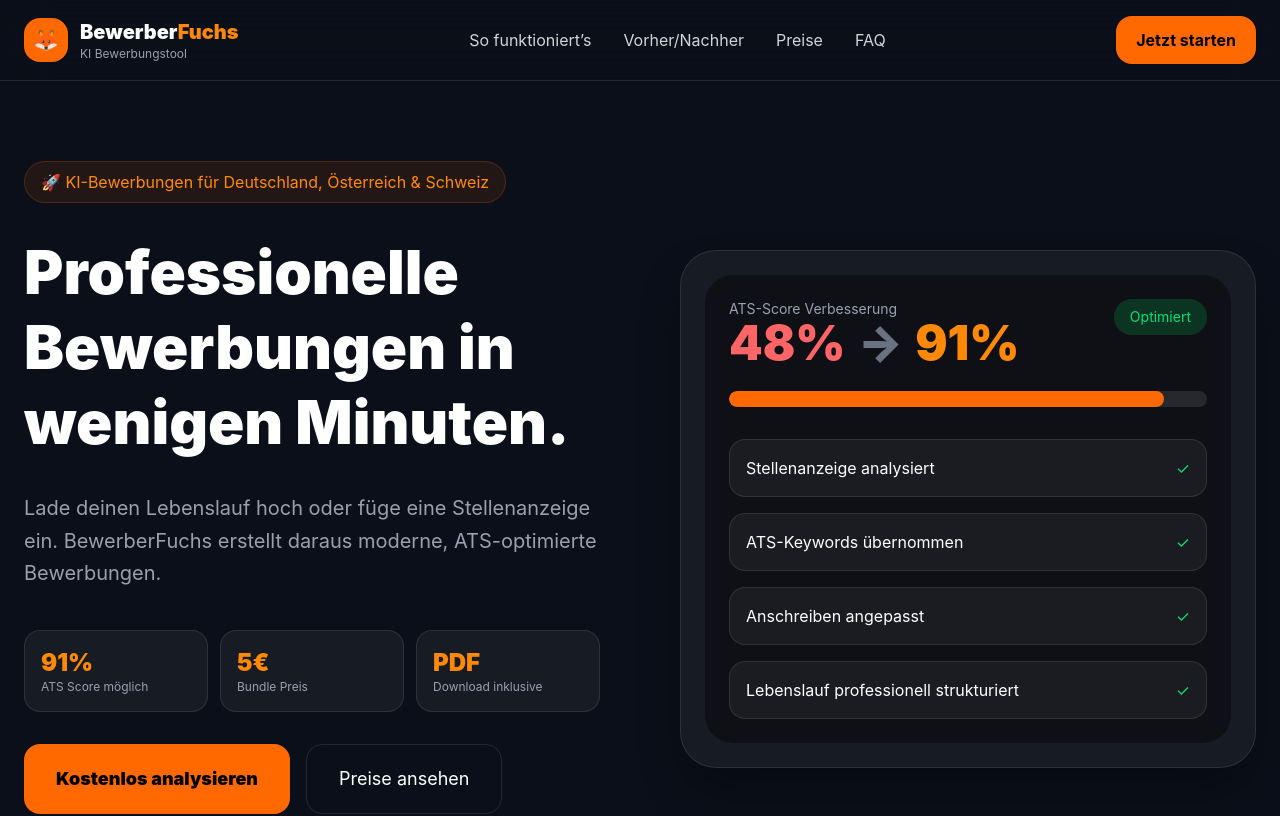
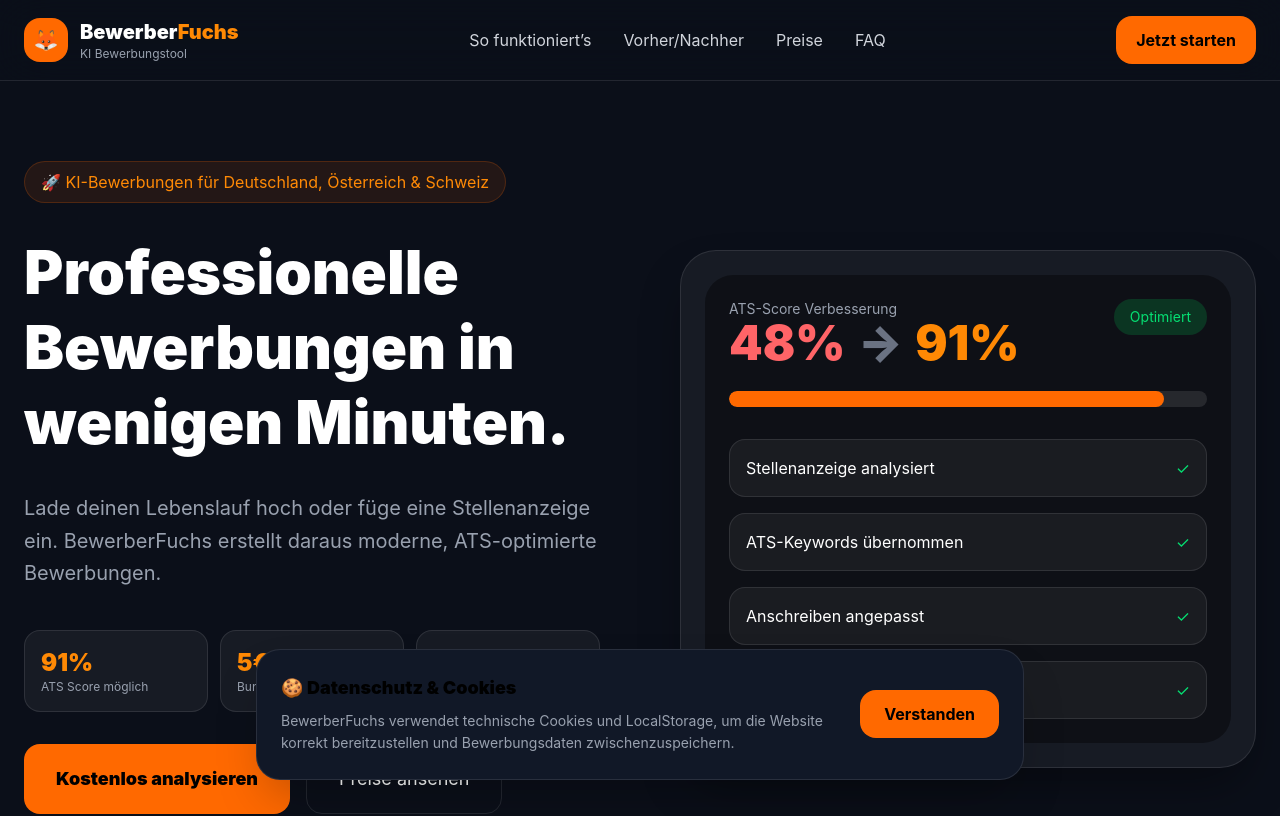
Before and after one commit to steadfastfighter-ui/bewerberfuchs-1, a React (Vite) app: page / in a window 1280 px wide. Shown: the top 816 px of the page. Built offline with nearby package versions, Linux system fonts and the light colour scheme.

Commit message:
add cookie banner to app

```diff
--- a/src/App.jsx
+++ b/src/App.jsx
@@ -1,5 +1,5 @@
 import { useEffect, useState } from "react";
-
+import CookieBanner from "./components/CookieBanner";
 import LandingPage from "./LandingPage";
 import Dashboard from "./Dashboard";
 import Checkout from "./Checkout";
@@ -132,16 +132,15 @@
     }
   }, []);
 
+  let content;
+
   if (page === "dashboard") {
-    return (
+    content = (
       <Dashboard
         goHome={goStartseite}
         goCheckout={(product) => {
           setSelectedProduct(product || "bundle");
-          localStorage.setItem(
-            "selectedProduct",
-            product || "bundle"
-          );
+          localStorage.setItem("selectedProduct", product || "bundle");
           setPage("checkout");
         }}
         setAppResumeText={saveResumeText}
@@ -155,29 +154,23 @@
         setJobText={saveJobText}
       />
     );
-  }
-
-  if (page === "checkout") {
-    return (
+  } else if (page === "checkout") {
+    content = (
       <Checkout
         goDashboard={() => setPage("dashboard")}
         selectedProduct={selectedProduct || "bundle"}
       />
     );
-  }
-
-  if (page === "success" && paymentSuccess) {
-    return (
+  } else if (page === "success" && paymentSuccess) {
+    content = (
       <Success
         goDashboard={goStartseite}
         goOptimized={() => setPage("optimized")}
         selectedProduct={selectedProduct || "bundle"}
       />
     );
-  }
-
-  if (page === "optimized" && paymentSuccess) {
-    return (
+  } else if (page === "optimized" && paymentSuccess) {
+    content = (
       <OptimizedResume
         goDashboard={goStartseite}
         resumeText={resumeText}
@@ -188,36 +181,32 @@
         candidateData={candidateData}
       />
     );
-  }
-
-  if (page === "impressum") {
-    return <LegalPage type="impressum" goHome={goStartseite} />;
-  }
-
-  if (page === "datenschutz") {
-    return <LegalPage type="datenschutz" goHome={goStartseite} />;
-  }
-
-  if (page === "agb") {
-    return <LegalPage type="agb" goHome={goStartseite} />;
-  }
-
-  if (page === "kontakt") {
-    return <LegalPage type="kontakt" goHome={goStartseite} />;
+  } else if (page === "impressum") {
+    content = <LegalPage type="impressum" goHome={goStartseite} />;
+  } else if (page === "datenschutz") {
+    content = <LegalPage type="datenschutz" goHome={goStartseite} />;
+  } else if (page === "agb") {
+    content = <LegalPage type="agb" goHome={goStartseite} />;
+  } else if (page === "kontakt") {
+    content = <LegalPage type="kontakt" goHome={goStartseite} />;
+  } else {
+    content = (
+      <LandingPage
+        goDashboard={() => setPage("dashboard")}
+        goCheckout={(product) => {
+          setSelectedProduct(product || "bundle");
+          localStorage.setItem("selectedProduct", product || "bundle");
+          setPage("checkout");
+        }}
+        goLegal={(legalPage) => setPage(legalPage)}
+      />
+    );
   }
 
   return (
-    <LandingPage
-      goDashboard={() => setPage("dashboard")}
-      goCheckout={(product) => {
-        setSelectedProduct(product || "bundle");
-        localStorage.setItem(
-          "selectedProduct",
-          product || "bundle"
-        );
-        setPage("checkout");
-      }}
-      goLegal={(legalPage) => setPage(legalPage)}
-    />
+    <>
+      {content}
+      <CookieBanner />
+    </>
   );
 }
--- /dev/null
+++ b/src/components/CookieBanner.jsx
@@ -0,0 +1,47 @@
+import { useEffect, useState } from "react";
+
+export default function CookieBanner() {
+  const [visible, setVisible] = useState(false);
+
+  useEffect(() => {
+    const accepted = localStorage.getItem("cookieAccepted");
+
+    if (!accepted) {
+      setVisible(true);
+    }
+  }, []);
+
+  function acceptCookies() {
+    localStorage.setItem("cookieAccepted", "true");
+    setVisible(false);
+  }
+
+  if (!visible) return null;
+
+  return (
+    <div className="fixed bottom-5 left-1/2 -translate-x-1/2 z-[999] w-[95%] max-w-3xl">
+      <div className="bg-[#111827] border border-white/10 rounded-3xl p-6 shadow-2xl">
+        <div className="flex flex-col md:flex-row gap-5 md:items-center md:justify-between">
+          <div>
+            <h3 className="font-black text-lg mb-2">
+              🍪 Datenschutz & Cookies
+            </h3>
+
+            <p className="text-gray-400 text-sm leading-relaxed">
+              BewerberFuchs verwendet technische Cookies und LocalStorage,
+              um die Website korrekt bereitzustellen und Bewerbungsdaten
+              zwischenzuspeichern.
+            </p>
+          </div>
+
+          <button
+            onClick={acceptCookies}
+            className="bg-orange-500 hover:bg-orange-400 text-black font-bold px-6 py-3 rounded-2xl whitespace-nowrap"
+          >
+            Verstanden
+          </button>
+        </div>
+      </div>
+    </div>
+  );
+}
```
